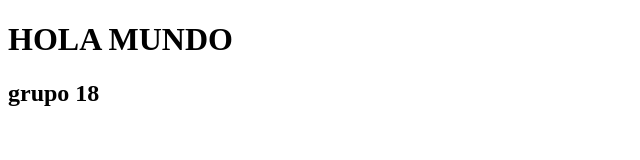
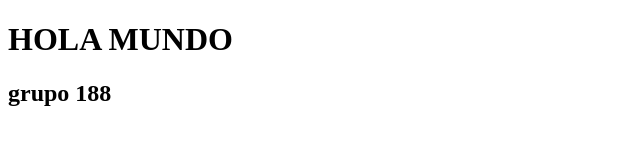
Before and after one commit to TomasMauricioTM/g18, a plain HTML site: page index.html in a window 1280 px wide. Shown: the full height of the page, 0-640 px from the left. Drawn offline with Linux system fonts and the light colour scheme.

Commit message:
nueva rama

```diff
--- a/index.html
+++ b/index.html
@@ -9,6 +9,6 @@
 </head>
 <body>
     <h1>HOLA MUNDO</h1>
-    <h2>grupo 18</h2>
+    <h2>grupo 188</h2>
 </body>
 </html>
```
